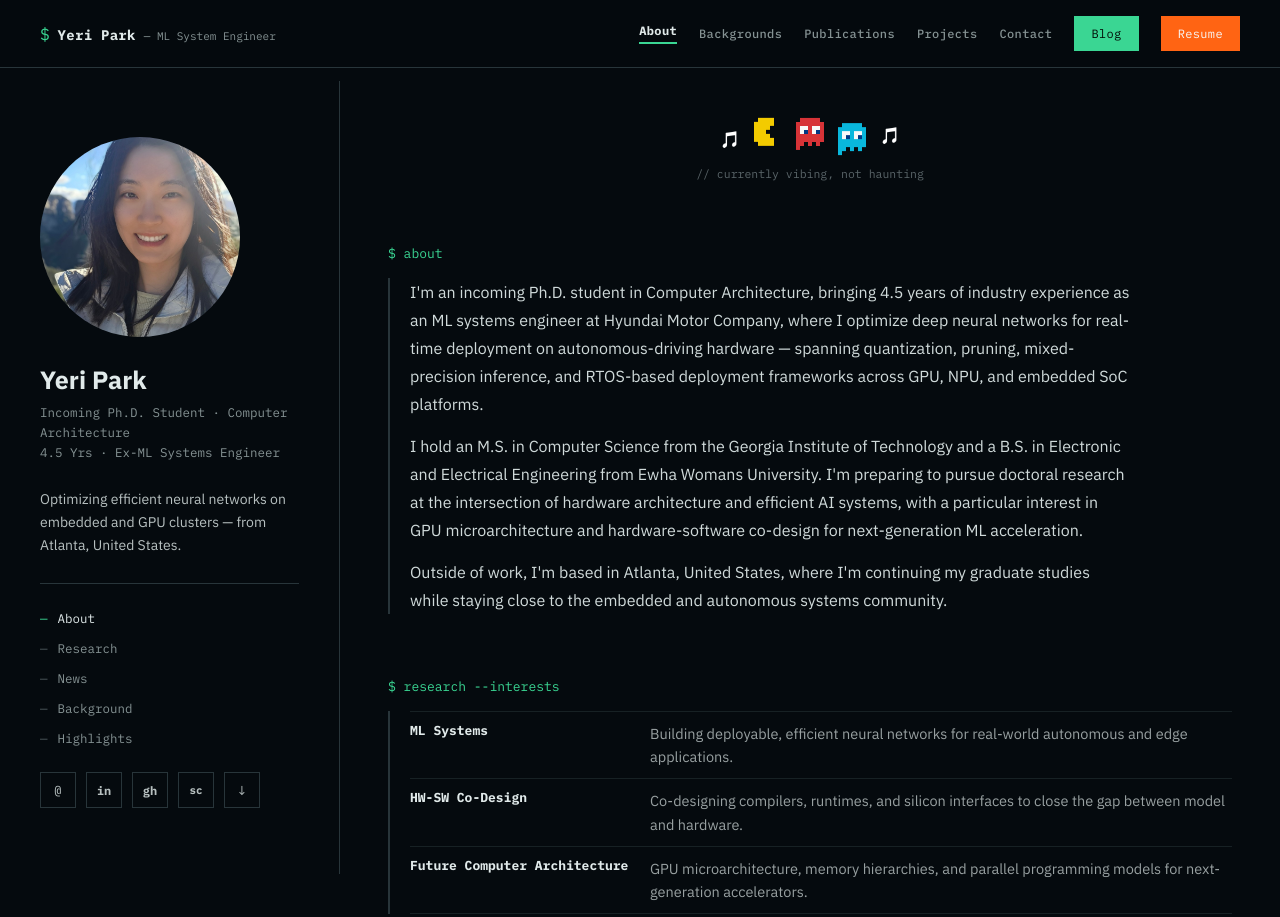
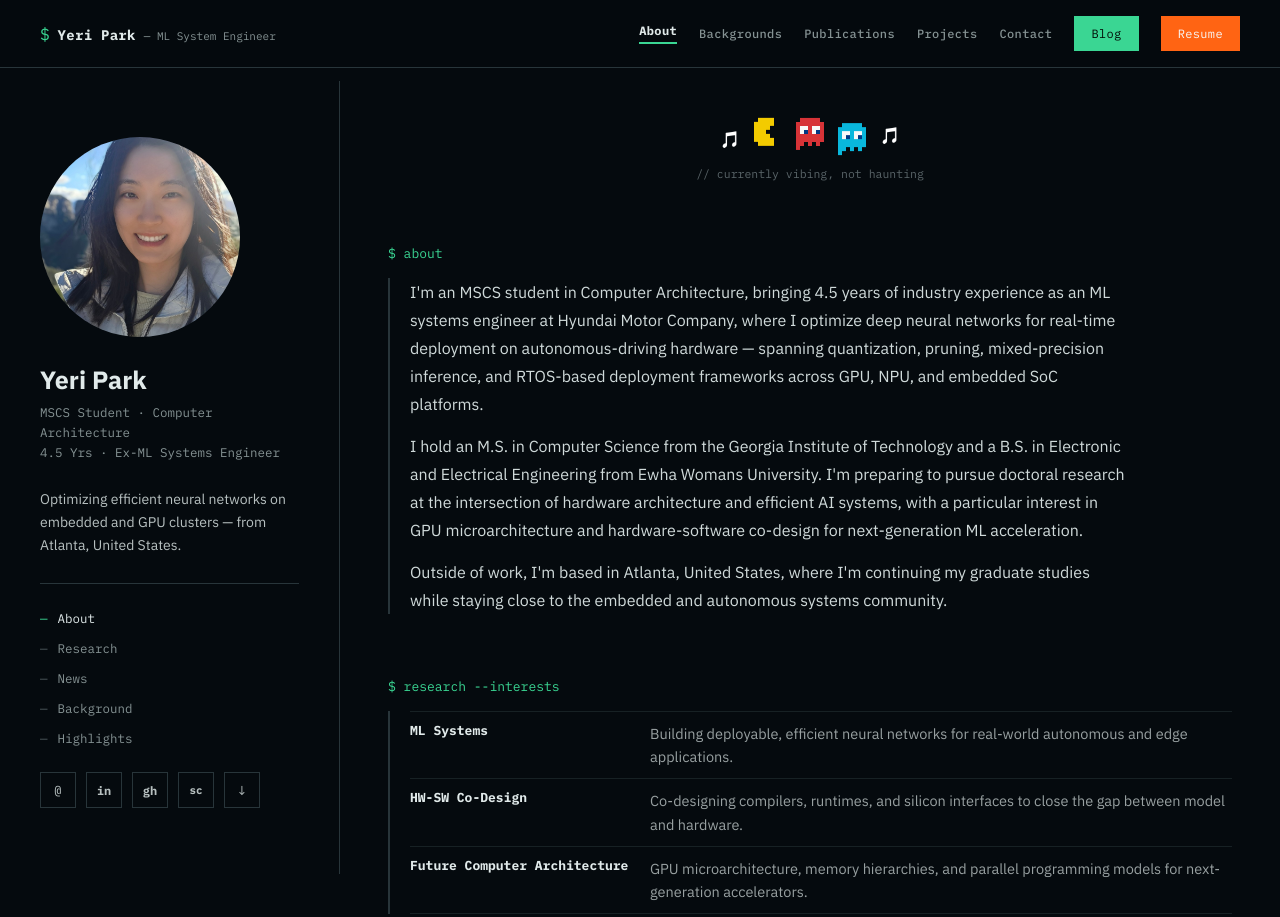
Before and after one commit to yeripark521/yeripark521.github.io, a plain HTML site: page index.html in a window 1280 px wide. Shown: the top 917 px of the page. Drawn offline with Linux system fonts and the light colour scheme.

Commit message:
Update profile details: Change Incoming Ph.D. Student to MSCS Student

```diff
--- a/index.html
+++ b/index.html
@@ -45,7 +45,7 @@ a:hover { color: oklch(78% 0.16 70); }
 </div>
 <div>
 <h1 style="font-size:25px;font-weight:700;margin:0 0 6px;">Yeri Park</h1>
-<div style="font-family:'IBM Plex Mono',monospace;font-size:12.5px;color:oklch(65% 0.015 200);line-height:1.6;">Incoming Ph.D. Student · Computer Architecture<br>4.5 Yrs · Ex-ML Systems Engineer</div>
+<div style="font-family:'IBM Plex Mono',monospace;font-size:12.5px;color:oklch(65% 0.015 200);line-height:1.6;">MSCS Student · Computer Architecture<br>4.5 Yrs · Ex-ML Systems Engineer</div>
 </div>
 <p style="font-size:14px;line-height:1.65;color:oklch(80% 0.01 200);margin:0;">Optimizing efficient neural networks on embedded and GPU clusters — from Atlanta, United States.</p>
 <div style="height:1px;background:oklch(32% 0.02 220);"></div>
@@ -81,7 +81,7 @@ a:hover { color: oklch(78% 0.16 70); }
 <section id="about">
 <div style="font-family:'IBM Plex Mono',monospace;font-size:13px;color:oklch(78% 0.16 160);margin-bottom:16px;">$ about</div>
 <div style="border-left:2px solid oklch(32% 0.02 220);padding-left:20px;display:flex;flex-direction:column;gap:14px;">
-<p style="margin:0;font-size:16px;line-height:1.75;color:oklch(88% 0.01 200);max-width:720px;">I'm an incoming Ph.D. student in Computer Architecture, bringing 4.5 years of industry experience as an ML systems engineer at Hyundai Motor Company, where I optimize deep neural networks for real-time deployment on autonomous-driving hardware — spanning quantization, pruning, mixed-precision inference, and RTOS-based deployment frameworks across GPU, NPU, and embedded SoC platforms.</p>
+<p style="margin:0;font-size:16px;line-height:1.75;color:oklch(88% 0.01 200);max-width:720px;">I'm an MSCS student in Computer Architecture, bringing 4.5 years of industry experience as an ML systems engineer at Hyundai Motor Company, where I optimize deep neural networks for real-time deployment on autonomous-driving hardware — spanning quantization, pruning, mixed-precision inference, and RTOS-based deployment frameworks across GPU, NPU, and embedded SoC platforms.</p>
 <p style="margin:0;font-size:16px;line-height:1.75;color:oklch(88% 0.01 200);max-width:720px;">I hold an M.S. in Computer Science from the Georgia Institute of Technology and a B.S. in Electronic and Electrical Engineering from Ewha Womans University. I'm preparing to pursue doctoral research at the intersection of hardware architecture and efficient AI systems, with a particular interest in GPU microarchitecture and hardware-software co-design for next-generation ML acceleration.</p>
 <p style="margin:0;font-size:16px;line-height:1.75;color:oklch(88% 0.01 200);max-width:720px;">Outside of work, I'm based in Atlanta, United States, where I'm continuing my graduate studies while staying close to the embedded and autonomous systems community.</p>
 </div>
```
